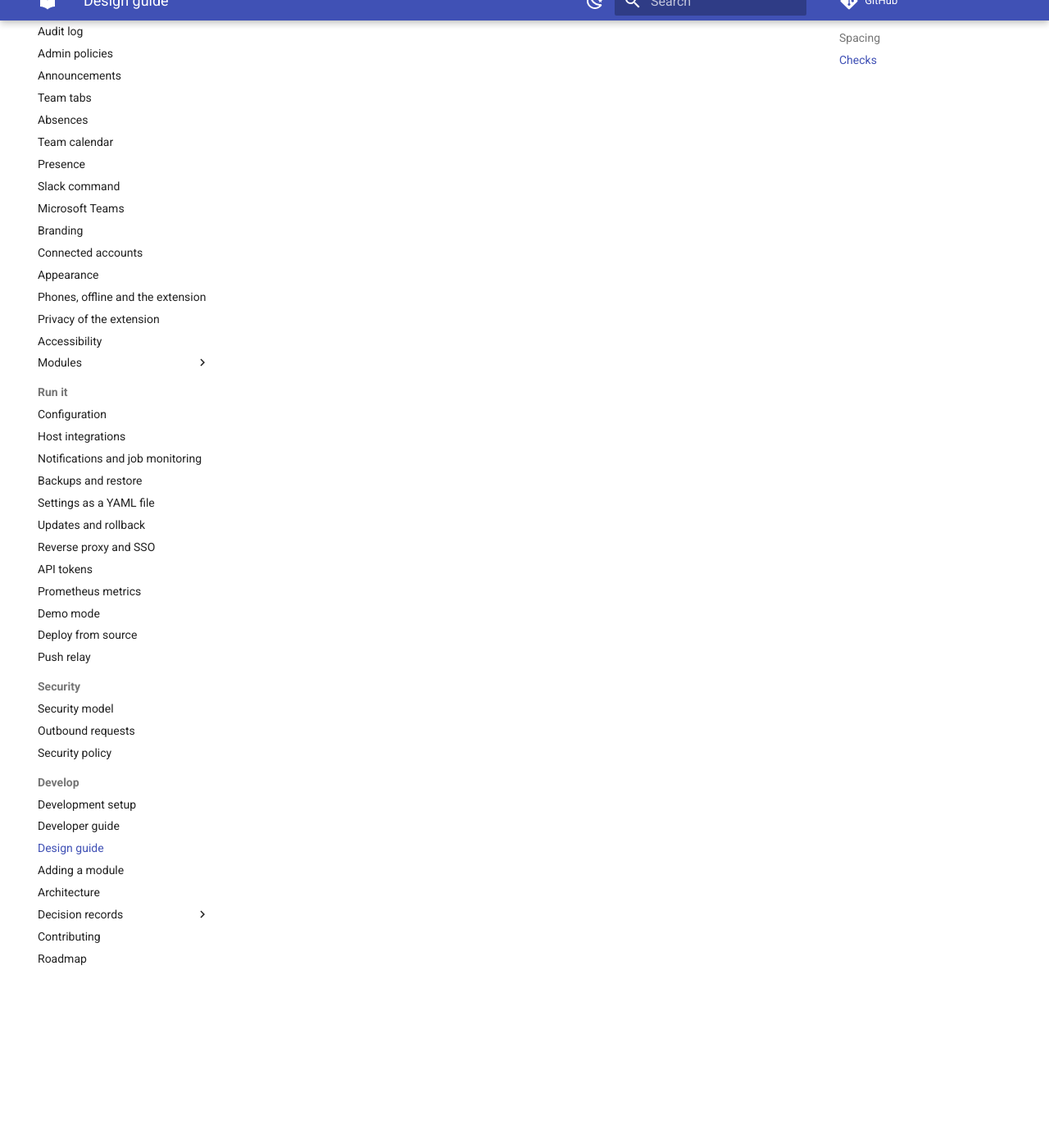
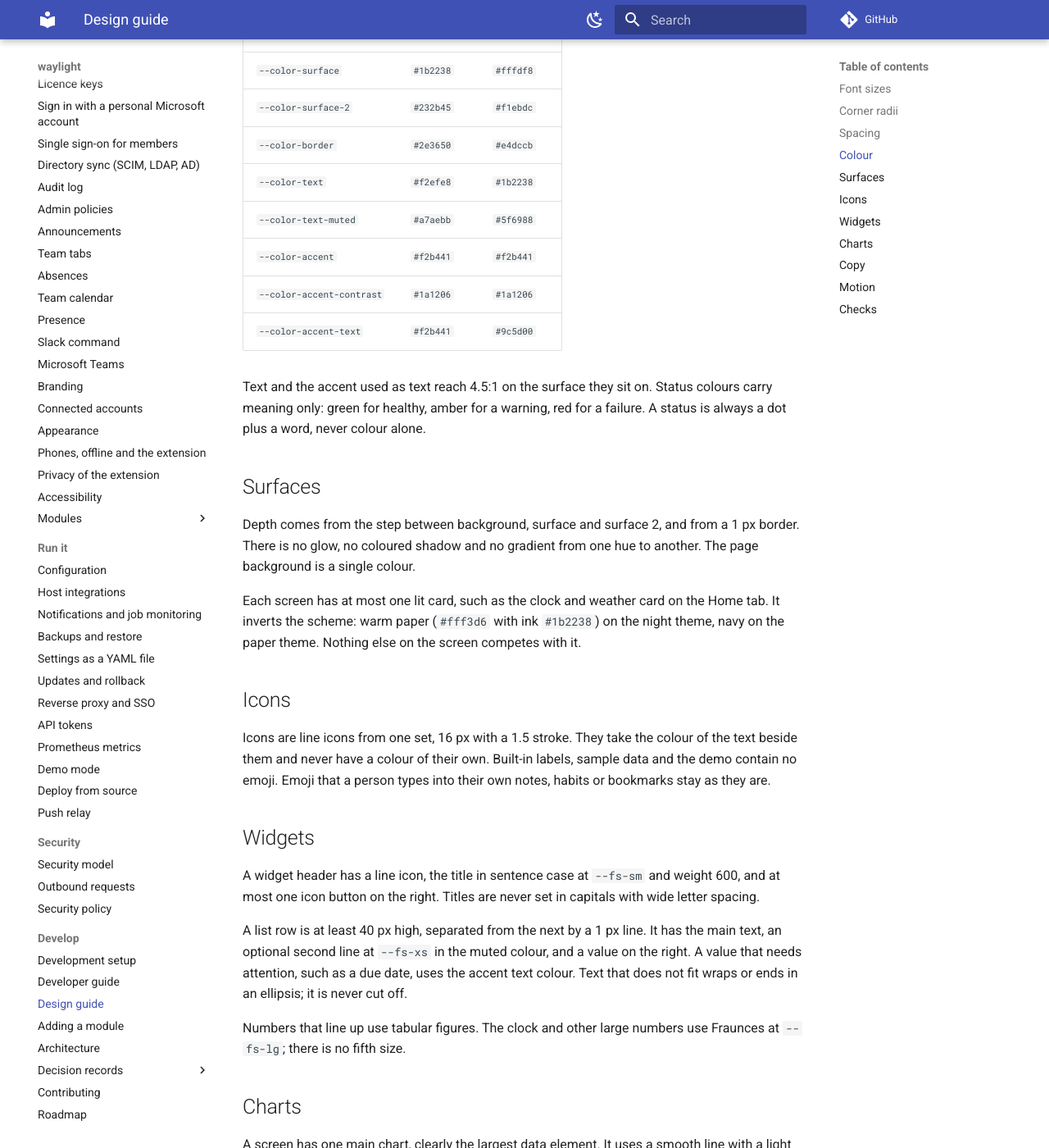
Before and after one commit to Waylight-App/waylight, an MkDocs documentation site: the page built from docs/design-guide.md, in a window 1280 px wide and 1400 px high, scrolled down 1375 px. Shown: the whole window at 82% size. Built offline with MkDocs 1.6.1 and Material for MkDocs 9.7.7, drawn with Linux system fonts in a browser that asks for light colours; comment, search, counter and statistics services are not loaded; some of the changed text lies outside the part shown.

Commit message:
docs(design): colour, surfaces, icons, widgets, charts, copy and motion
Extends the design guide with the redesigned look: Amber as the only accent, night and paper palettes, one lit card per screen, line icons, shared widget header and list row, one main chart per screen, copy and motion rules.

Closes #774

```diff
--- a/docs/design-guide.md
+++ b/docs/design-guide.md
@@ -7,11 +7,11 @@ never a number of their own.
 
 ## Font sizes
 
-| Token | Size | Use |
-|---|---|---|
-| `--fs-xs` | 13 px | Hints, labels, meta text |
-| `--fs-sm` | 15 px | Everything else: text, fields, buttons, tiles |
-| `--fs-md` | 21 px | Card titles, numbers, dialog titles |
+| Token     | Size  | Use                                                         |
+| --------- | ----- | ----------------------------------------------------------- |
+| `--fs-xs` | 13 px | Hints, labels, meta text                                    |
+| `--fs-sm` | 15 px | Everything else: text, fields, buttons, tiles               |
+| `--fs-md` | 21 px | Card titles, numbers, dialog titles                         |
 | `--fs-lg` | 32 px | Page titles, including the welcome page and the setup steps |
 
 Weights are 400, 500 and 600. Figtree is the face for the interface;
@@ -20,10 +20,10 @@ size option in the accessibility settings scales them.
 
 ## Corner radii
 
-| Token | Size | Use |
-|---|---|---|
-| `--radius-md` | 12 px | Tiles, cards, buttons, dialogs |
-| `--radius-sm` | 8 px | Fields, blocks inside cards, small things |
+| Token         | Size  | Use                                       |
+| ------------- | ----- | ----------------------------------------- |
+| `--radius-md` | 12 px | Tiles, cards, buttons, dialogs            |
+| `--radius-sm` | 8 px  | Fields, blocks inside cards, small things |
 
 Chips, toggles and icon badges are pills or circles (`999px` or `50%`). No
 other radius is used. A design sets `--radius` and `--radius-small`; these are
@@ -35,6 +35,83 @@ Spacing follows a 4 px grid: 4, 8, 12, 16, 24, 32 and 48 px, as
 `--space-1`, `--space-2`, `--space-3`, `--space-4`, `--space-6`, `--space-8`
 and `--space-12`.
 
+## Colour
+
+Amber is the only accent. It marks the primary button, the selected tab,
+checked boxes, due dates and the one series a chart is about. Everything
+else is neutral: surfaces, borders and text come from one tinted ramp.
+
+| Token                     | Night     | Paper     |
+| ------------------------- | --------- | --------- |
+| `--color-bg`              | `#131829` | `#f6f2e9` |
+| `--color-surface`         | `#1b2238` | `#fffdf8` |
+| `--color-surface-2`       | `#232b45` | `#f1ebdc` |
+| `--color-border`          | `#2e3650` | `#e4dccb` |
+| `--color-text`            | `#f2efe8` | `#1b2238` |
+| `--color-text-muted`      | `#a7aebb` | `#5f6988` |
+| `--color-accent`          | `#f2b441` | `#f2b441` |
+| `--color-accent-contrast` | `#1a1206` | `#1a1206` |
+| `--color-accent-text`     | `#f2b441` | `#9c5d00` |
+
+Text and the accent used as text reach 4.5:1 on the surface they sit on.
+Status colours carry meaning only: green for healthy, amber for a warning,
+red for a failure. A status is always a dot plus a word, never colour alone.
+
+## Surfaces
+
+Depth comes from the step between background, surface and surface 2, and
+from a 1 px border. There is no glow, no coloured shadow and no gradient
+from one hue to another. The page background is a single colour.
+
+Each screen has at most one lit card, such as the clock and weather card on
+the Home tab. It inverts the scheme: warm paper (`#fff3d6` with ink
+`#1b2238`) on the night theme, navy on the paper theme. Nothing else on the
+screen competes with it.
+
+## Icons
+
+Icons are line icons from one set, 16 px with a 1.5 stroke. They take the
+colour of the text beside them and never have a colour of their own. Built-in
+labels, sample data and the demo contain no emoji. Emoji that a person types
+into their own notes, habits or bookmarks stay as they are.
+
+## Widgets
+
+A widget header has a line icon, the title in sentence case at `--fs-sm` and
+weight 600, and at most one icon button on the right. Titles are never set in
+capitals with wide letter spacing.
+
+A list row is at least 40 px high, separated from the next by a 1 px line. It
+has the main text, an optional second line at `--fs-xs` in the muted colour,
+and a value on the right. A value that needs attention, such as a due date,
+uses the accent text colour. Text that does not fit wraps or ends in an
+ellipsis; it is never cut off.
+
+Numbers that line up use tabular figures. The clock and other large numbers
+use Fraunces at `--fs-lg`; there is no fifth size.
+
+## Charts
+
+A screen has one main chart, clearly the largest data element. It uses a
+smooth line with a light area fill, a muted grid and axis labels at
+`--fs-xs`. The series the chart is about uses the accent; any other series
+uses a neutral step. Other widgets show data as lists and thin 4 px bars, not
+as a second chart of the same weight.
+
+## Copy
+
+Text is in sentence case. Labels are not capitalised with wide letter
+spacing. Short strings such as titles, labels and buttons have no full stop
+and no exclamation mark. A change says what it compares to, for example
+"in 4 days". English and German texts change together.
+
+## Motion
+
+Transitions run on colour, background, opacity and transform, in 150 to
+200 ms. Nothing loops without a reason: no pulsing, floating or shimmer
+unless it shows live data. Motion is off when the system asks for reduced
+motion.
+
 ## Checks
 
 `npm run lint` in `web/` runs stylelint, which rejects a `font-size` or
```
